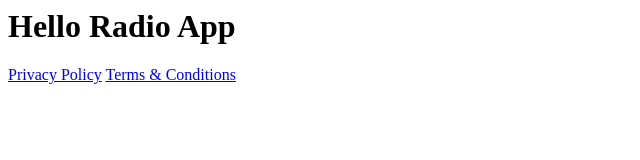
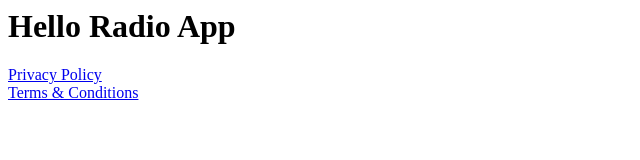
Before and after one commit to gtsap19/hello_radio, a plain HTML site: page index.html in a window 1280 px wide. Shown: the whole page, without its empty margins (0-640 px from the left). Drawn offline with Linux system fonts and the light colour scheme.

Commit message:
Update index.html

```diff
--- a/index.html
+++ b/index.html
@@ -3,7 +3,7 @@
   </head>
   <body>
     <h1>Hello Radio App</h1>
-    <a href="hello_radio/privacy_policy">Privacy Policy</a>
-    <a href="hello_radio/terms_and_conditions">Terms & Conditions</a>
+    <div><a href="hello_radio/privacy_policy">Privacy Policy</a></div>
+    <div><a href="hello_radio/terms_and_conditions">Terms & Conditions</a></div>
   </body>
 </htmll>
```
